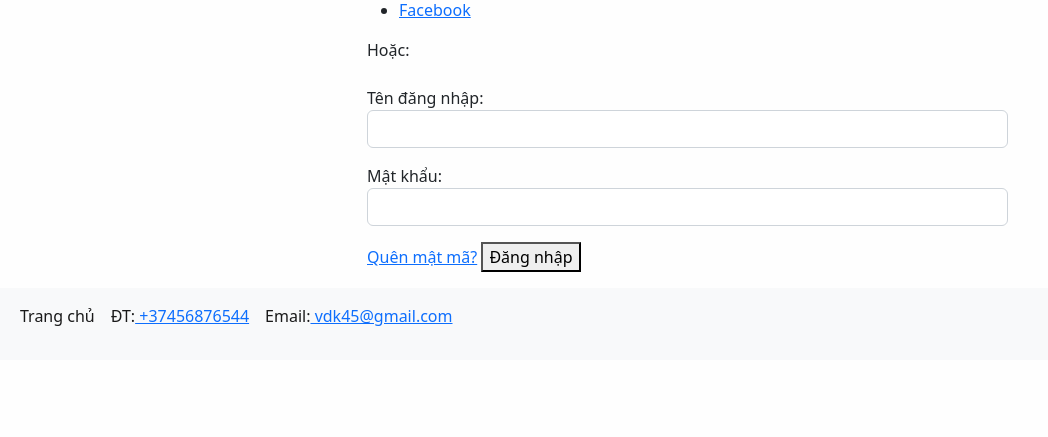
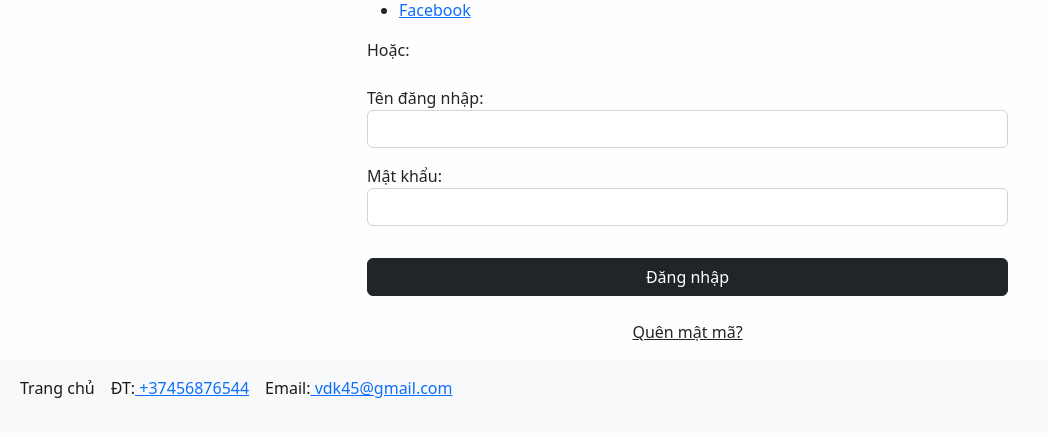
Before and after one commit to VDK45/restaurant_site, a Django app: page /accounts/login/ in a window 1280 px wide. Shown: the part 282-719 px from the top of the page, without its empty margins (0-1048 px from the left). Run offline with Django 4.2, Linux system fonts and the light colour scheme; data comes from the database, SQL or seed files in the repository; both versions use the stored data as it was after the commit; some libraries are stand-ins or nearby versions.

Commit message:
django-allauth: login.html, register.html changed links 2

```diff
--- a/sr_site/restaurant/templates/account/login.html
+++ b/sr_site/restaurant/templates/account/login.html
@@ -2,12 +2,14 @@
 
 {% load i18n %}
 {% load account socialaccount %}
+{% load crispy_forms_filters %}
 
 {% block title %}
     Nhập vào: {{ block.super }}
 {% endblock %}
 
 {% block content %}
+
 
 <h1>{% trans "Nhập vào" %}</h1>
 
@@ -43,8 +45,15 @@
     {% if redirect_field_value %}
     <input type="hidden" name="{{ redirect_field_name }}" value="{{ redirect_field_value }}"/>
     {% endif %}
-    <a class="button secondaryAction" href="{% url 'account_reset_password' %}">{% trans "Quên mật mã?" %}</a>
-    <button class="primaryAction" type="submit">{% trans "Đăng nhập" %}</button>
+    <div class="d-grid">
+            <button class="primaryAction mt-3 btn btn-dark" type="submit">{% trans "Đăng nhập" %}</button><br>
+            <a class="button secondaryAction text-dark text-center" href="{% url 'account_reset_password' %}">
+                {% trans "Quên mật mã?" %}</a>
+    </div>
+
 </form>
 
+
+
+
 {% endblock %}
--- a/sr_site/sr_site/settings.py
+++ b/sr_site/sr_site/settings.py
@@ -50,6 +50,8 @@ INSTALLED_APPS = [
     'allauth.socialaccount',
     'allauth.socialaccount.providers.google',
     'allauth.socialaccount.providers.facebook',
+
+    'crispy_forms',
 ]
 
 MIDDLEWARE = [
@@ -272,3 +274,7 @@ CACHES = {
         'LOCATION': os.path.join(BASE_DIR, 'django_cache'),
     }
 }
+
+# django-crispy-forms
+CRISPY_TEMPLATE_PACK = 'uni_form'
+# end django-crispy-forms
```
Also changed, not shown: sr_site/restaurant/templates/restaurant/register.html (+5 -2 lines), sr_site/db.sqlite3.
